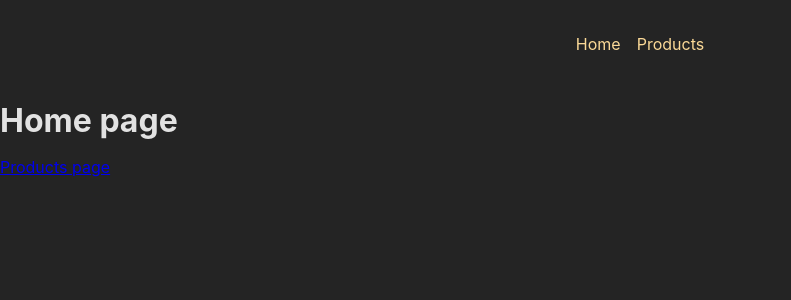
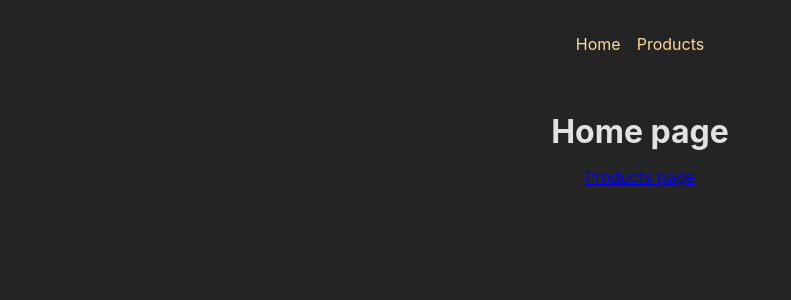
Before and after one commit to TomaszSuski/react-course-multi-page-spa-router-ts, a React (Create React App) app: page / in a window 1280 px wide. Shown: the top 300 px of the page, without its empty margins (0-791 px from the left). Built offline with nearby package versions, Linux system fonts and the light colour scheme.

Commit message:
added simple content styling

```diff
--- /dev/null
+++ b/src/pages/Root.module.css
@@ -0,0 +1,4 @@
+.content {
+    margin: 2rem auto;
+    text-align: center;
+}
--- a/src/pages/Root.tsx
+++ b/src/pages/Root.tsx
@@ -1,6 +1,7 @@
 import React from "react";
 import { Outlet } from "react-router";
 import MainNavigation from "../components/MainNavigation";
+import classes from "./Root.module.css";
 
 export interface RootLayoutProps {}
 
@@ -8,7 +9,9 @@ export default function RootLayout(props: RootLayoutProps) {
   return (
     <>
       <MainNavigation />
-      <Outlet />
+      <main className={classes.content}>
+        <Outlet />
+      </main>
     </>
   );
 }
```
